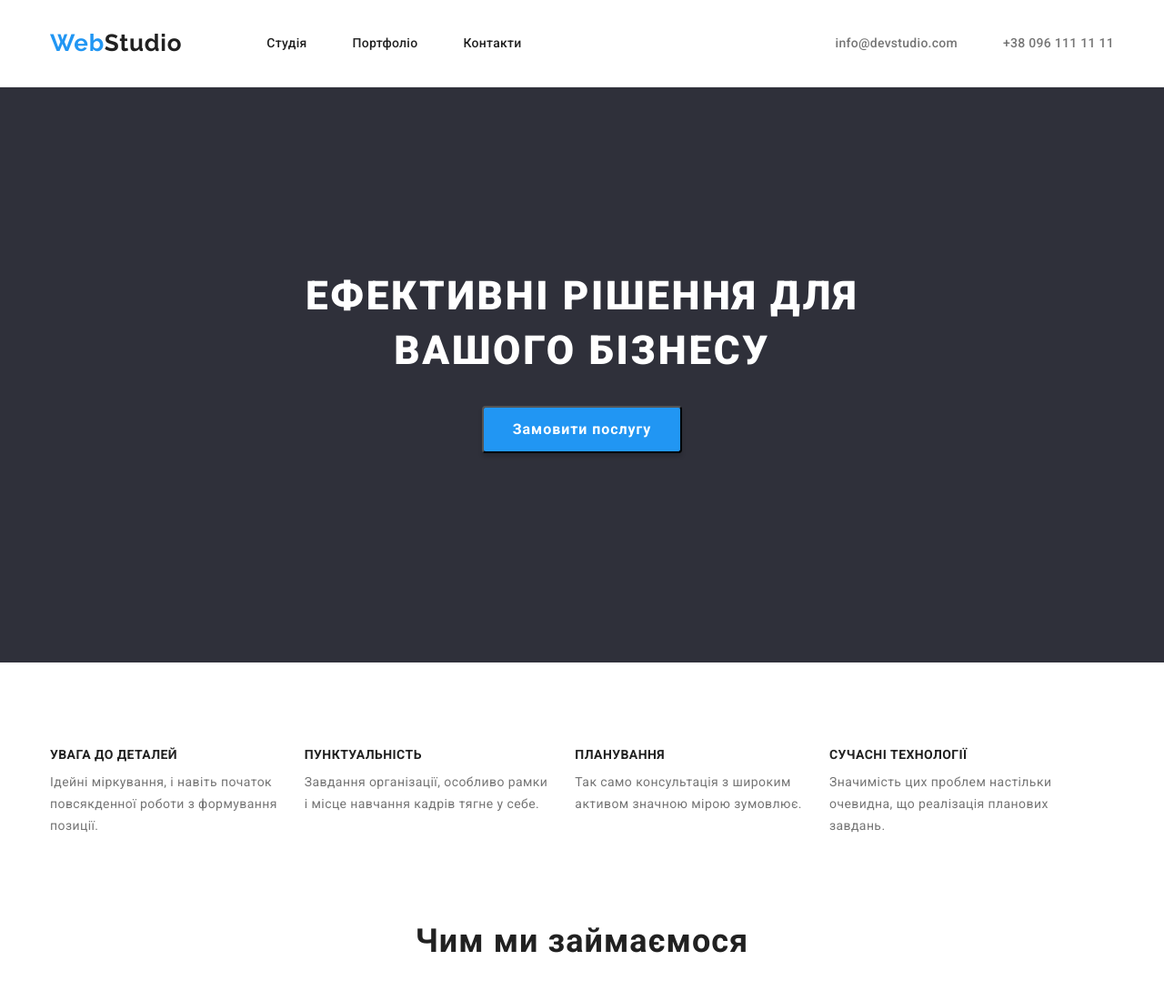
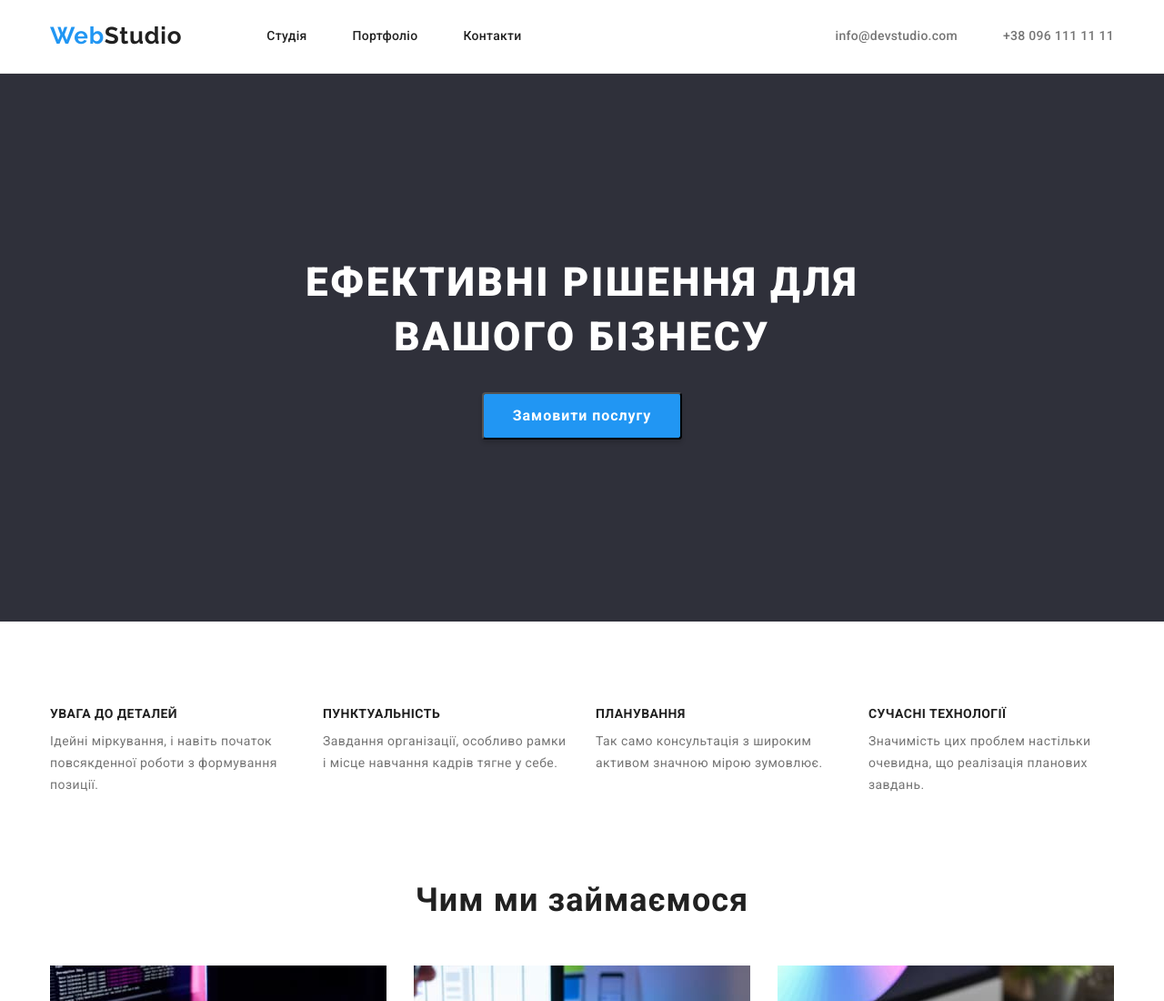
Before and after one commit to Vadym4e/goit-markup-hw-03, a plain HTML site: page index.html in a window 1280 px wide. Shown: the top 1100 px of the page at 91% size. Drawn offline with nearby package versions, Linux system fonts and the light colour scheme.

Commit message:
after-finalization

```diff
--- a/css/styles.css
+++ b/css/styles.css
@@ -39,8 +39,8 @@ body {
 }
 /* ---------------------HEADER-------------------------------------- */
 header {
-  padding-top: 32px;
-  padding-bottom: 32px;
+  padding-top: 24px;
+  padding-bottom: 25px;
   border-bottom: 1px solid #ececec;
 }
 .header-container {
@@ -130,7 +130,7 @@ header {
   letter-spacing: 0.06em;
   color: #ffffff;
   cursor: pointer;
-  margin: 30px auto;
+  margin: 30px auto 0;
   display: block;
   padding: 10px 32px;
 }
@@ -142,6 +142,9 @@ header {
 .feature-list {
   display: flex;
   gap: 30px;
+}
+.feature-list-item {
+  width: 270px;
 }
 .feature-title {
   font-weight: 700;
@@ -276,8 +279,7 @@ header {
 }
 /* -------------------------------FILTRES(PORTFOLIO)------------------------------------- */
 .filtres {
-  padding-top: 94px;
-  padding-bottom: 50px;
+  margin-bottom: 50px;
 }
 .filtres {
   display: flex;
@@ -310,12 +312,14 @@ header {
   border-radius: 4px;
 }
 /* ----------------------------------PROJECTS(PORTFOLIO)--------------------------------- */
+.projects {
+  padding-top: 94px;
+  padding-bottom: 94px;
+}
 .projects-list {
-  padding-bottom: 94px;
   display: flex;
   flex-wrap: wrap;
   gap: 30px;
-  padding-bottom: 94px;
 }
 .projects-list-item {
   background-color: #fff;
--- a/index.html
+++ b/index.html
@@ -55,7 +55,7 @@
       <section class="feature">
         <div class="container">
           <ul class="feature-list list">
-            <li>
+            <li class="feature-list-item">
               <h3 class="feature-title">Увага до деталей</h3>
               <p class="feature-paragraph">
                 Ідейні міркування, і навіть початок<br />
@@ -63,21 +63,21 @@
                 позиції.
               </p>
             </li>
-            <li>
+            <li class="feature-list-item">
               <h3 class="feature-title">Пунктуальність</h3>
               <p class="feature-paragraph">
                 Завдання організації, особливо рамки<br />
                 і місце навчання кадрів тягне у себе.
               </p>
             </li>
-            <li>
+            <li class="feature-list-item">
               <h3 class="feature-title">Планування</h3>
               <p class="feature-paragraph">
                 Так само консультація з широким<br />
                 активом значною мірою зумовлює.
               </p>
             </li>
-            <li>
+            <li class="feature-list-item">
               <h3 class="feature-title">Сучасні технології</h3>
               <p class="feature-paragraph">
                 Значимість цих проблем настільки <br />очевидна, що реалізація
```
